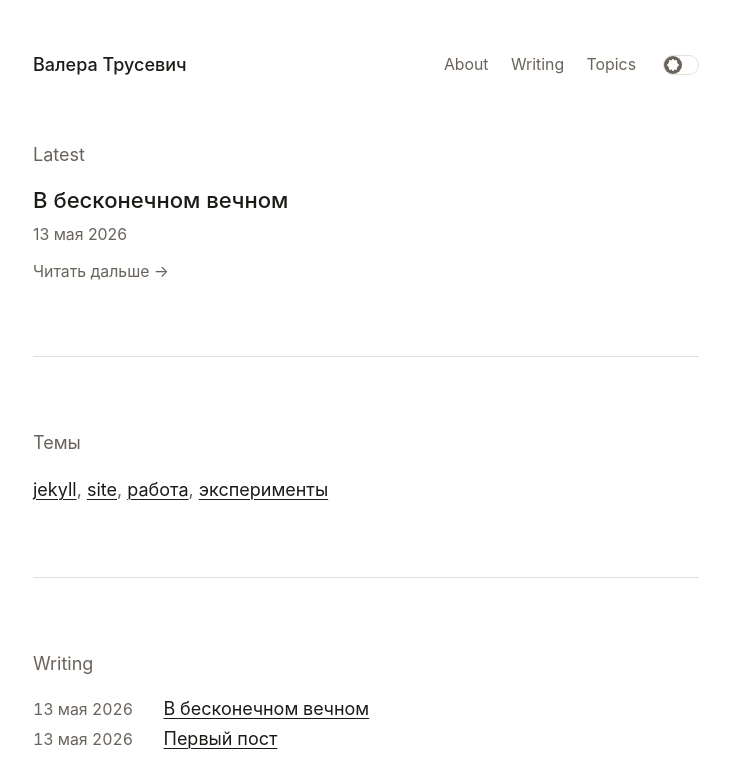
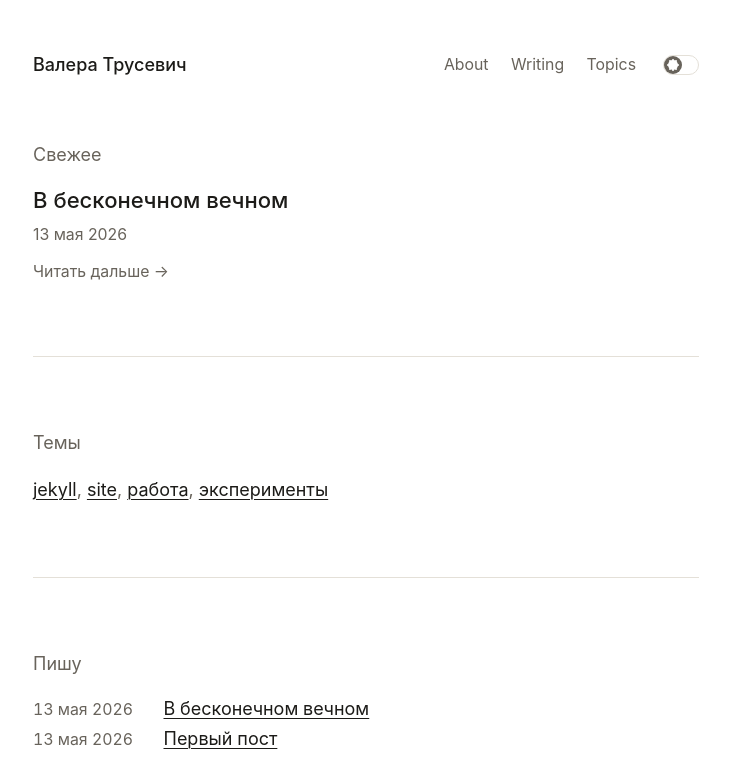
Before and after one commit to truetnoth/personal, a Jekyll site: the page built from index.md, in a window 1280 px wide. Shown: the top 758 px of the page, without its empty margins (274-1004 px from the left). Built offline with Jekyll 4.4.1, drawn with Linux system fonts in a browser that asks for light colours.

Commit message:
ручные правки

```diff
--- a/_layouts/home.html
+++ b/_layouts/home.html
@@ -6,7 +6,7 @@ layout: default
   {% assign posts = site.writing | sort: "date" | reverse %}
   {% assign latest = posts | first %}
   {% if latest %}
-    <p><a class="muted plain font-ui" href="{{ latest.url | relative_url }}">Latest</a></p>
+    <p><a class="muted plain font-ui" href="{{ latest.url | relative_url }}">Свежее</a></p>
 
     <article class="latest-entry">
       <a class="plain" href="{{ latest.url | relative_url }}">
@@ -34,7 +34,7 @@ layout: default
     <hr class="section-rule">
   {% endif %}
 
-  <p><a class="muted plain font-ui" href="{{ '/writing/' | relative_url }}">Writing</a></p>
+  <p><a class="muted plain font-ui" href="{{ '/writing/' | relative_url }}">Пишу</a></p>
   <ul class="index-list">
     {% for post in posts %}
       <li>
```
